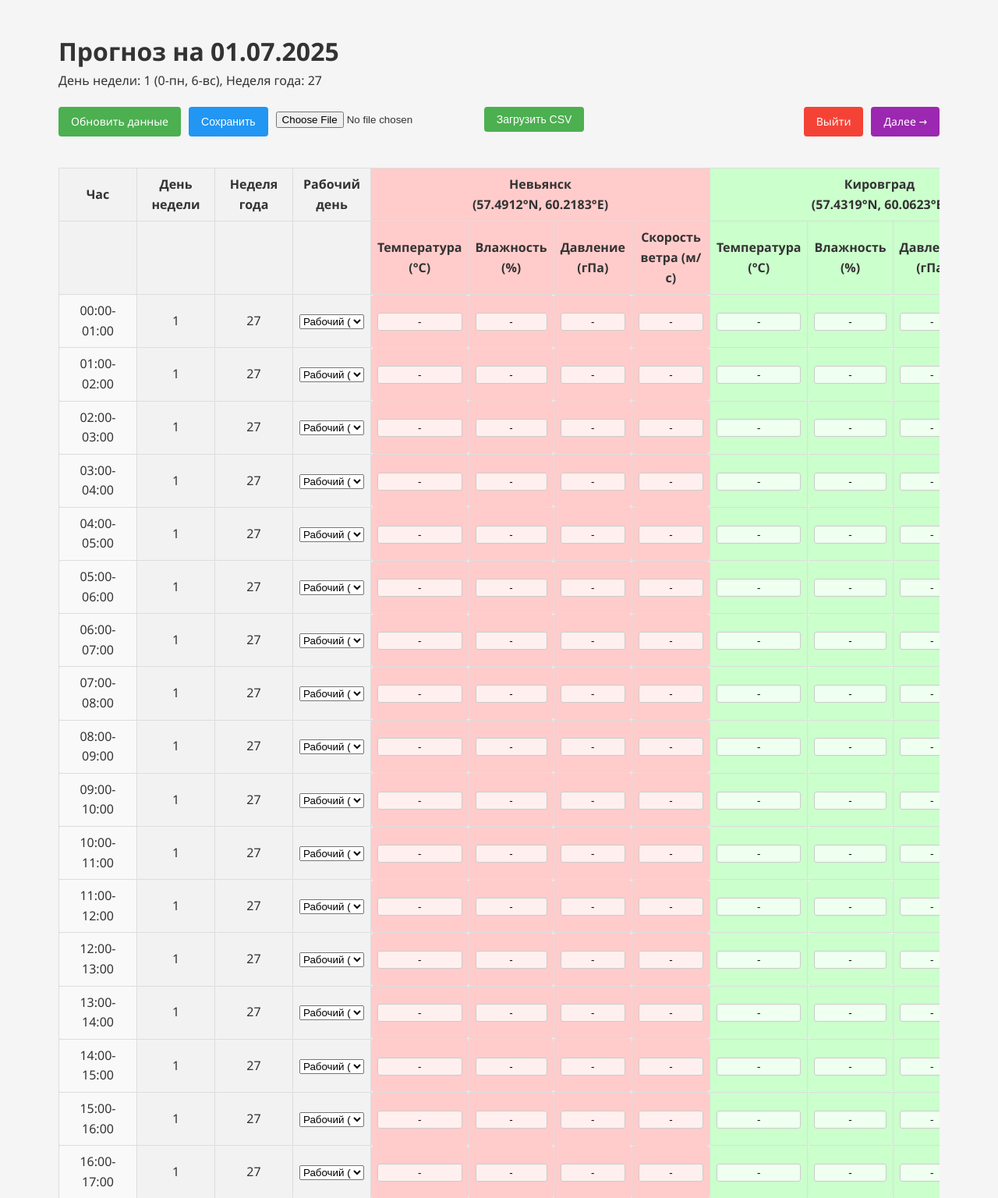
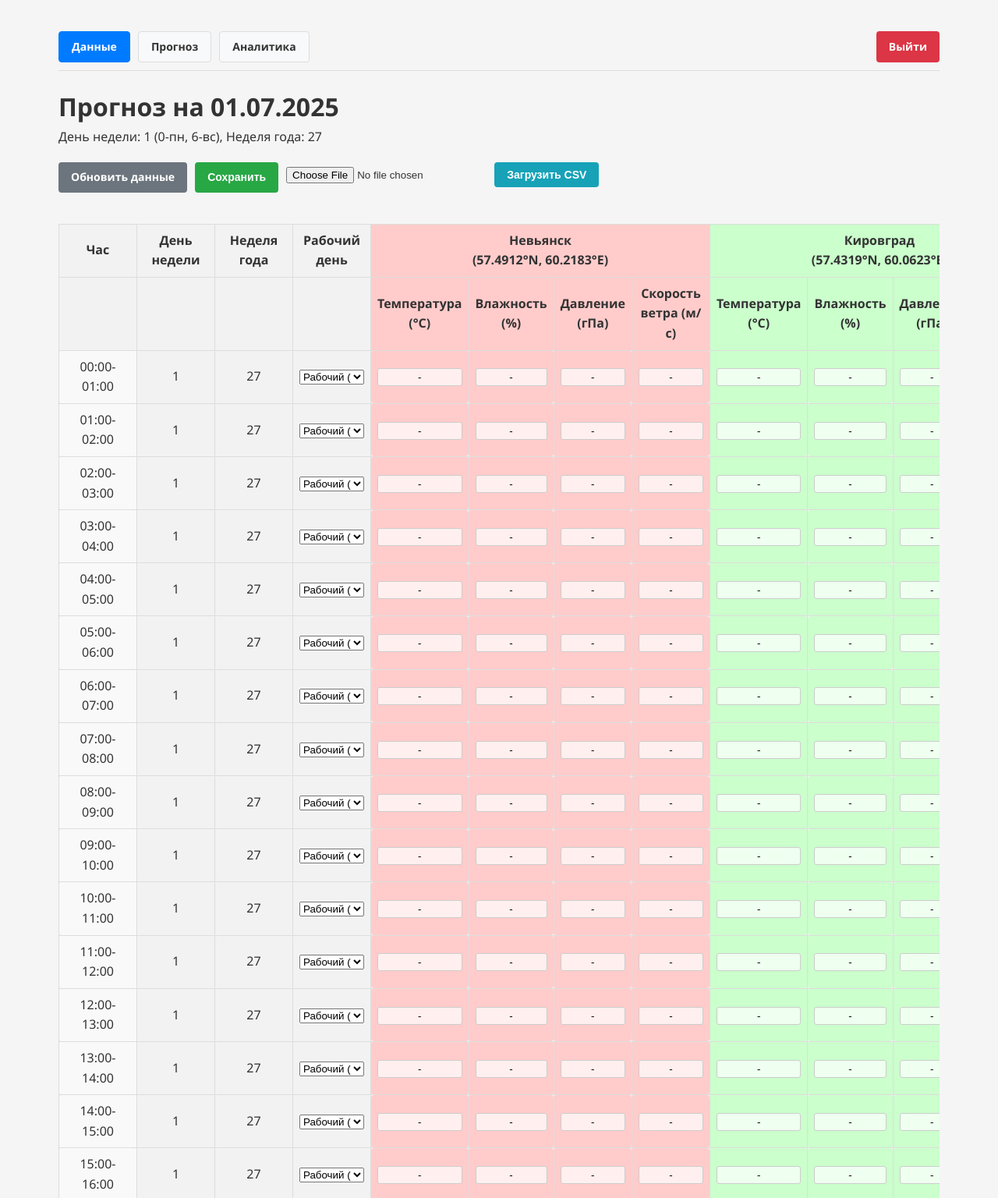
Before and after one commit to M007AX/GTE, a Flask app: page /project in a window 1280 px wide. Shown: the top 1536 px of the page at 78% size. Run offline with Flask 3, Linux system fonts and the light colour scheme; the visitor is signed in with stand-in values (Sample User, id 1); parts of the project's set-up code (start-up, migrations or seed data) failed here and were passed over.

```diff
--- a/app/routes/auth/project_routes.py
+++ b/app/routes/auth/project_routes.py
@@ -37,12 +37,50 @@ def project():
 
         if file and allowed_file(file.filename):
             try:
-                # Перемотка файла в начало на случай повторного чтения
                 file.seek(0)
                 weather_data, forecast_date = process_weather_file(file)
                 if weather_data:
                     date_info = get_date_info(parse_date(forecast_date))
-                    flash('Файл успешно загружен', 'success')
+
+                    date_folder = os.path.join(UPLOAD_FOLDER, forecast_date)
+                    os.makedirs(date_folder, exist_ok=True)
+
+                    save_data = []
+                    for hour in range(24):
+                        hour_str = f"{hour:02d}:00"  # Для поиска в weather_data
+                        hour_data = {
+                            'Час': hour,  # Сохраняем как число 0-23
+                            'День_недели': date_info['day_of_week'],
+                            'Неделя_года': date_info['week_of_year'],
+                            'Рабочий_день': date_info['is_workday']
+                        }
+
+                        for loc in LOCATIONS:
+                            loc_name = loc['name']
+                            loc_hour_data = next((item for item in weather_data
+                                                  if item['Локация'] == loc_name
+                                                  and item['Час'] == hour_str), None)
+                            if loc_hour_data:
+                                hour_data.update({
+                                    f"{loc_name}_temp": loc_hour_data['Температура (°C)'],
+                                    f"{loc_name}_humidity": loc_hour_data['Влажность (%)'],
+                                    f"{loc_name}_pressure": loc_hour_data['Давление (гПа)'],
+                                    f"{loc_name}_wind": loc_hour_data['Скорость ветра (м/с)']
+                                })
+                            else:
+                                hour_data.update({
+                                    f"{loc_name}_temp": 0,
+                                    f"{loc_name}_humidity": 0,
+                                    f"{loc_name}_pressure": 0,
+                                    f"{loc_name}_wind": 0
+                                })
+                        save_data.append(hour_data)
+
+                    df = pd.DataFrame(save_data)
+                    csv_path = os.path.join(date_folder, 'features_table.csv')
+                    df.to_csv(csv_path, index=False, encoding='utf-8')
+
+                    flash('Файл успешно загружен и данные сохранены', 'success')
             except Exception as e:
                 flash(f'Ошибка обработки файла: {str(e)}', 'error')
 
--- a/app/templates/project.html
+++ b/app/templates/project.html
@@ -4,6 +4,13 @@
 
 {% block content %}
 <div class="project-container">
+    <div class="nav-menu">
+        <a href="{{ url_for('project.project') }}" class="btn btn-nav active">Данные</a>
+        <a href="{{ url_for('project.predict') }}" class="btn btn-nav">Прогноз</a>
+        <a href="#" class="btn btn-nav">Аналитика</a>
+        <a href="{{ url_for('auth.logout') }}" class="btn btn-logout">Выйти</a>
+    </div>
+
     <h1>Прогноз на {{ date_info.date }}</h1>
     <p>День недели: {{ date_info.day_of_week }} (0-пн, 6-вс), Неделя года: {{ date_info.week_of_year }}</p>
 
@@ -11,15 +18,10 @@
         <div class="left-controls">
             <a href="{{ url_for('project.project') }}" class="btn btn-refresh">Обновить данные</a>
             <button id="save-changes" class="btn btn-save">Сохранить</button>
-            <!-- Измененная форма для загрузки файла -->
             <form action="{{ url_for('project.project') }}" method="post" enctype="multipart/form-data" style="display: inline;">
                 <input type="file" name="weather_file" accept=".csv" required>
                 <button type="submit" class="btn btn-upload">Загрузить CSV</button>
             </form>
-        </div>
-        <div class="right-controls">
-            <a href="{{ url_for('auth.logout') }}" class="btn btn-logout">Выйти</a>
-            <a href="{{ url_for('project.predict') }}" class="btn btn-continue">Далее →</a>
         </div>
     </div>
 
@@ -82,4 +84,123 @@
 </div>
 
 <script src="{{ url_for('static', filename='js/project.js') }}"></script>
+
+<style>
+    .nav-menu {
+        display: flex;
+        gap: 10px;
+        margin-bottom: 20px;
+        padding-bottom: 10px;
+        border-bottom: 1px solid #ddd;
+    }
+
+    .btn-nav {
+        padding: 8px 16px;
+        border-radius: 4px;
+        text-decoration: none;
+        font-weight: bold;
+        transition: background-color 0.3s;
+        background-color: #f8f9fa;
+        color: #333;
+        border: 1px solid #ddd;
+    }
+
+    .btn-nav:hover {
+        background-color: #e9ecef;
+    }
+
+    .btn-nav.active {
+        background-color: #007bff;
+        color: white;
+        border-color: #007bff;
+    }
+
+    .btn-logout {
+        margin-left: auto;
+        background-color: #dc3545;
+        color: white;
+    }
+
+    .btn-logout:hover {
+        background-color: #c82333;
+    }
+
+    .weather-controls {
+        display: flex;
+        justify-content: space-between;
+        margin-bottom: 20px;
+    }
+
+    .left-controls {
+        display: flex;
+        gap: 10px;
+    }
+
+    .btn {
+        padding: 8px 16px;
+        border-radius: 4px;
+        text-decoration: none;
+        font-weight: bold;
+        transition: background-color 0.3s;
+    }
+
+    .btn-refresh {
+        background-color: #6c757d;
+        color: white;
+    }
+
+    .btn-refresh:hover {
+        background-color: #5a6268;
+    }
+
+    .btn-save {
+        background-color: #28a745;
+        color: white;
+        border: none;
+        cursor: pointer;
+    }
+
+    .btn-save:hover {
+        background-color: #218838;
+    }
+
+    .btn-upload {
+        background-color: #17a2b8;
+        color: white;
+        border: none;
+        cursor: pointer;
+    }
+
+    .btn-upload:hover {
+        background-color: #138496;
+    }
+
+    .table-container {
+        overflow-x: auto;
+    }
+
+    .weather-table {
+        width: 100%;
+        border-collapse: collapse;
+    }
+
+    .weather-table th, .weather-table td {
+        padding: 8px;
+        text-align: center;
+        border: 1px solid #ddd;
+    }
+
+    .weather-table th {
+        background-color: #f2f2f2;
+        position: sticky;
+        top: 0;
+    }
+
+    .sticky-column {
+        position: sticky;
+        left: 0;
+        background-color: #f8f9fa;
+        z-index: 1;
+    }
+</style>
 {% endblock %}
```
Also changed, not shown: app/templates/predict.html (+32 -27 lines).
